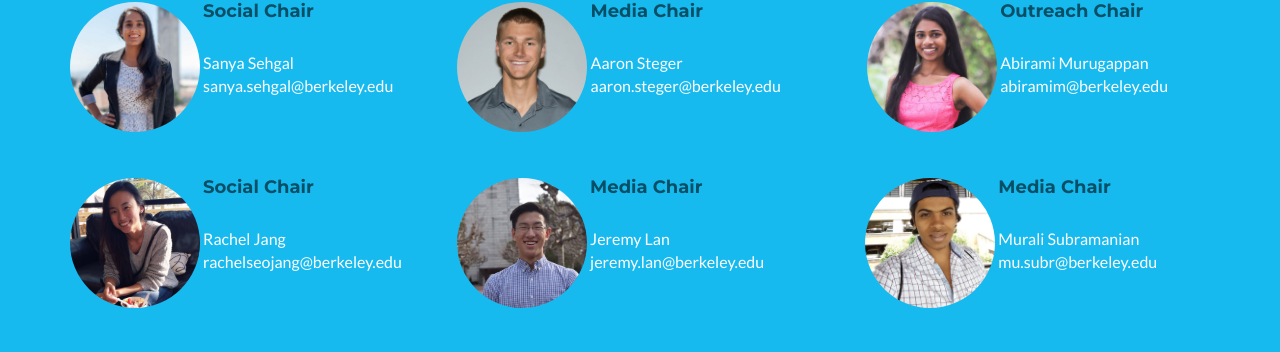
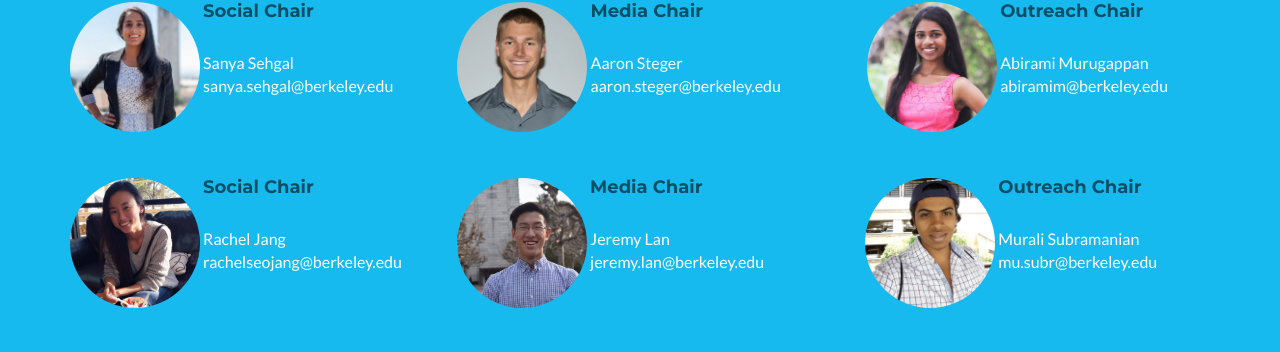
Before and after one commit to berkeleyAiChE/berkeleyAiChE.github.io, a Jekyll site: the page built from index.html, in a window 1280 px wide and 900 px high, scrolled down 2254 px. Shown: the part 84-436 px from the top of the window. Built offline with Jekyll 4.4.1, drawn with Linux system fonts in a browser that asks for light colours.

Commit message:
fix to commite name

```diff
--- a/_includes/features.html
+++ b/_includes/features.html
@@ -111,7 +111,7 @@
     <img class="img-responsive img-circle" src="{{ site.baseurl }}public/images/Officers16-17/MuraliSubramanian.jpg" style="width:130px;height:130px;">
     </div>
     <div style="display:inline-block;">
-        <div><h4 class="title">Media Chair</h4></div>
+        <div><h4 class="title">Outreach Chair</h4></div>
         <div>Murali Subramanian</div>
         <div>mu.subr@berkeley.edu</div>
     </div>
```
